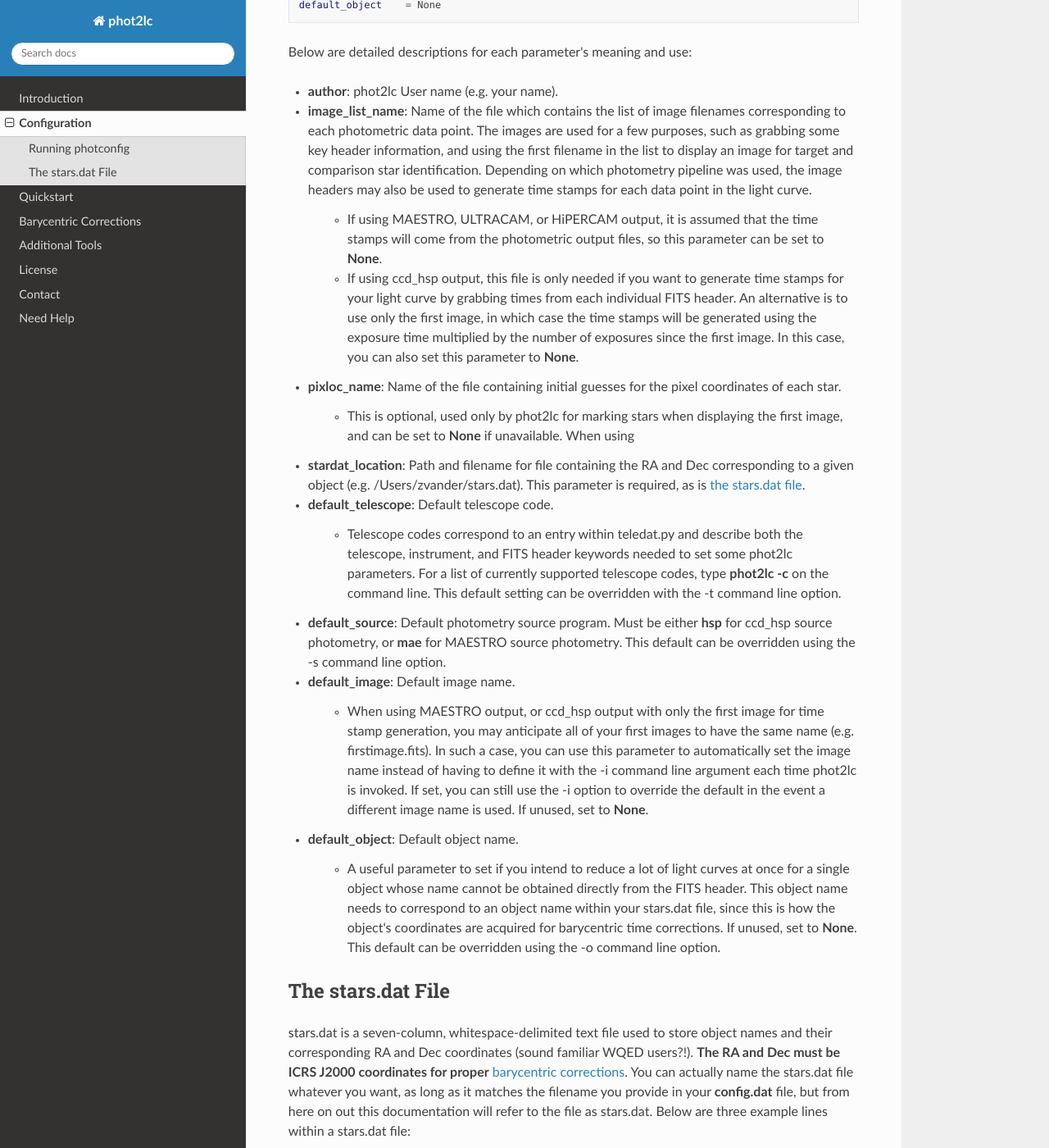
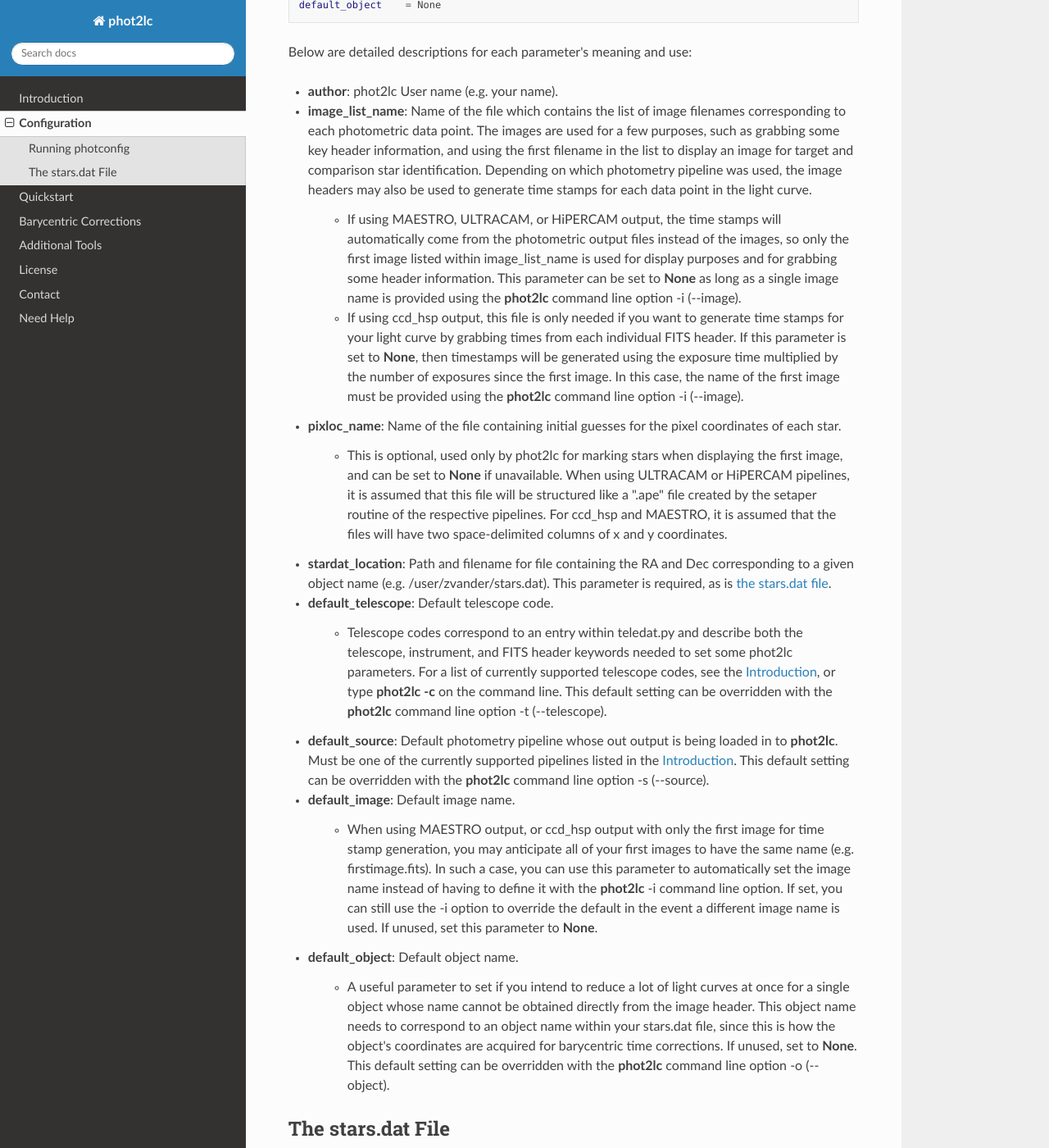
Before and after one commit to zvanderbosch/phot2lc, a Sphinx documentation site: the page built from docs/source/configuration.rst, in a window 1280 px wide and 1400 px high, scrolled down 919 px. Shown: the whole window at 82% size. Built offline with Sphinx 7.4.7 and the Read the Docs theme 2.0.0, drawn with Linux system fonts in a browser that asks for light colours; some of the changed text lies outside the part shown.

Commit message:
doc updates

```diff
--- a/docs/source/configuration.rst
+++ b/docs/source/configuration.rst
@@ -46,34 +46,35 @@ Below are detailed descriptions for each parameter's meaning and use:
 
 * **image_list_name**: Name of the file which contains the list of image filenames corresponding to each photometric data point. The images are used for a few purposes, such as grabbing some key header information, and using the first filename in the list to display an image for target and comparison star identification. Depending on which photometry pipeline was used, the image headers may also be used to generate time stamps for each data point in the light curve.
 
-    * If using MAESTRO, ULTRACAM, or HiPERCAM output, it is assumed that the time stamps will come from the photometric output files, so this parameter can be set to **None**.
+    * If using MAESTRO, ULTRACAM, or HiPERCAM output, the time stamps will automatically come from the photometric output files instead of the images, so only the first image listed within image_list_name is used for display purposes and for grabbing some header information. This parameter can be set to **None** as long as a single image name is provided using the **phot2lc** command line option -i (--image).
 
-    * If using ccd_hsp output, this file is only needed if you want to generate time stamps for your light curve by grabbing times from each individual FITS header. An alternative is to use only the first image, in which case the time stamps will be generated using the exposure time multiplied by the number of exposures since the first image. In this case, you can also set this parameter to **None**.
+    * If using ccd_hsp output, this file is only needed if you want to generate time stamps for your light curve by grabbing times from each individual FITS header. If this parameter is set to **None**, then timestamps will be generated using the exposure time multiplied by the number of exposures since the first image. In this case, the name of the first image must be provided using the **phot2lc** command line option -i (--image).
 
 * **pixloc_name**: Name of the file containing initial guesses for the pixel coordinates of each star.
 
-    * This is optional, used only by phot2lc for marking stars when displaying the first image, and can be set to **None** if unavailable. When using
+    * This is optional, used only by phot2lc for marking stars when displaying the first image, and can be set to **None** if unavailable. When using ULTRACAM or HiPERCAM pipelines, it is assumed that this file will be structured like a ".ape" file created by the setaper routine of the respective pipelines. For ccd_hsp and MAESTRO, it is assumed that the files will have two space-delimited columns of x and y coordinates.
 
-* **stardat_location**: Path and filename for file containing the RA and Dec corresponding to a given object (e.g. /Users/zvander/stars.dat). This parameter is required, as is :ref:`the stars.dat file<The stars.dat file>`.
+* **stardat_location**: Path and filename for file containing the RA and Dec corresponding to a given object name (e.g. /user/zvander/stars.dat). This parameter is required, as is :ref:`the stars.dat file<The stars.dat file>`.
+
 * **default_telescope**: Default telescope code.
 
-    * Telescope codes correspond to an entry within teledat.py and describe both the telescope, instrument, and FITS header keywords needed to set some phot2lc parameters. For a list of currently supported telescope codes, type **phot2lc -c** on the command line. This default setting can be overridden with the -t command line option.
+    * Telescope codes correspond to an entry within teledat.py and describe both the telescope, instrument, and FITS header keywords needed to set some phot2lc parameters. For a list of currently supported telescope codes, see the :ref:`Introduction<Introduction>`, or type **phot2lc -c** on the command line. This default setting can be overridden with the **phot2lc** command line option -t (--telescope).
 
-* **default_source**: Default photometry source program. Must be either **hsp** for ccd_hsp source photometry, or **mae** for MAESTRO source photometry. This default can be overridden using the -s command line option.
+* **default_source**: Default photometry pipeline whose out output is being loaded in to **phot2lc**. Must be one of the currently supported pipelines listed in the :ref:`Introduction<Introduction>`. This default setting can be overridden with the **phot2lc** command line option -s (--source).
 
 * **default_image**: Default image name.
 
-    * When using MAESTRO output, or ccd_hsp output with only the first image for time stamp generation, you may anticipate all of your first images to have the same name (e.g. firstimage.fits). In such a case, you can use this parameter to automatically set the image name instead of having to define it with the -i command line argument each time phot2lc is invoked. If set, you can still use the -i option to override the default in the event a different image name is used. If unused, set to **None**.
+    * When using MAESTRO output, or ccd_hsp output with only the first image for time stamp generation, you may anticipate all of your first images to have the same name (e.g. firstimage.fits). In such a case, you can use this parameter to automatically set the image name instead of having to define it with the **phot2lc** -i command line option. If set, you can still use the -i option to override the default in the event a different image name is used. If unused, set this parameter to **None**.
 
 * **default_object**: Default object name.
 
-    * A useful parameter to set if you intend to reduce a lot of light curves at once for a single object whose name cannot be obtained directly from the FITS header. This object name needs to correspond to an object name within your stars.dat file, since this is how the object's coordinates are acquired for barycentric time corrections. If unused, set to **None**. This default can be overridden using the -o command line option.
+    * A useful parameter to set if you intend to reduce a lot of light curves at once for a single object whose name cannot be obtained directly from the image header. This object name needs to correspond to an object name within your stars.dat file, since this is how the object's coordinates are acquired for barycentric time corrections. If unused, set to **None**. This default setting can be overridden with the **phot2lc** command line option -o (--object).
 
 
 The stars.dat File
 ------------------
 
-stars.dat is a seven-column, whitespace-delimited text file used to store object names and their corresponding RA and Dec coordinates (sound familiar WQED users?!). **The RA and Dec must be ICRS J2000 coordinates for proper** :ref:`barycentric corrections<Barycentric Corrections>`. You can actually name the stars.dat file whatever you want, as long as it matches the filename you provide in your **config.dat** file, but from here on out this documentation will refer to the file as stars.dat. Below are three example lines within a stars.dat file:
+stars.dat is a seven-column, whitespace-delimited text file used to store object names and their corresponding RA and Dec coordinates. **The RA and Dec must be ICRS J2000 coordinates for proper** :ref:`barycentric corrections<Barycentric Corrections>`. You can actually name the stars.dat file whatever you want, as long as it matches the filename you provide in your **config.dat** file, but from here on out this documentation will refer to the file as stars.dat. Below are three example lines within a stars.dat file:
 
 .. code-block:: text
 
@@ -81,4 +82,4 @@ stars.dat is a seven-column, whitespace-delimited text file used to store object
    ZTFJ0139+5245  01 39 06.17    +52 45 36.89
    V386ser        16 10 33.62889 -01 02 23.20995
 
-As you can see, each entry needs an object name (*no spaces allowed!*), and an RA and Dec in HMSDMS format with only spaces as delimiters. The decimal values can be to any precision you want, and you can put as many spaces between each column as you want. When you run phot2lc, the program will look for an entry in stars.dat that matches the object name retrieved from the FITS header or given as a command line argument.
+As you can see, each entry needs an object name (*no spaces allowed!*), and an RA and Dec in HMSDMS format with only spaces as delimiters. The decimal values can be to any precision you want, and you can put as many spaces between each column as you want. When you run phot2lc, the program will look for an entry in stars.dat that matches the object name retrieved from the image header or given as a command line argument.
```
Also changed, not shown: docs/source/introduction.rst (+5 -3 lines).
